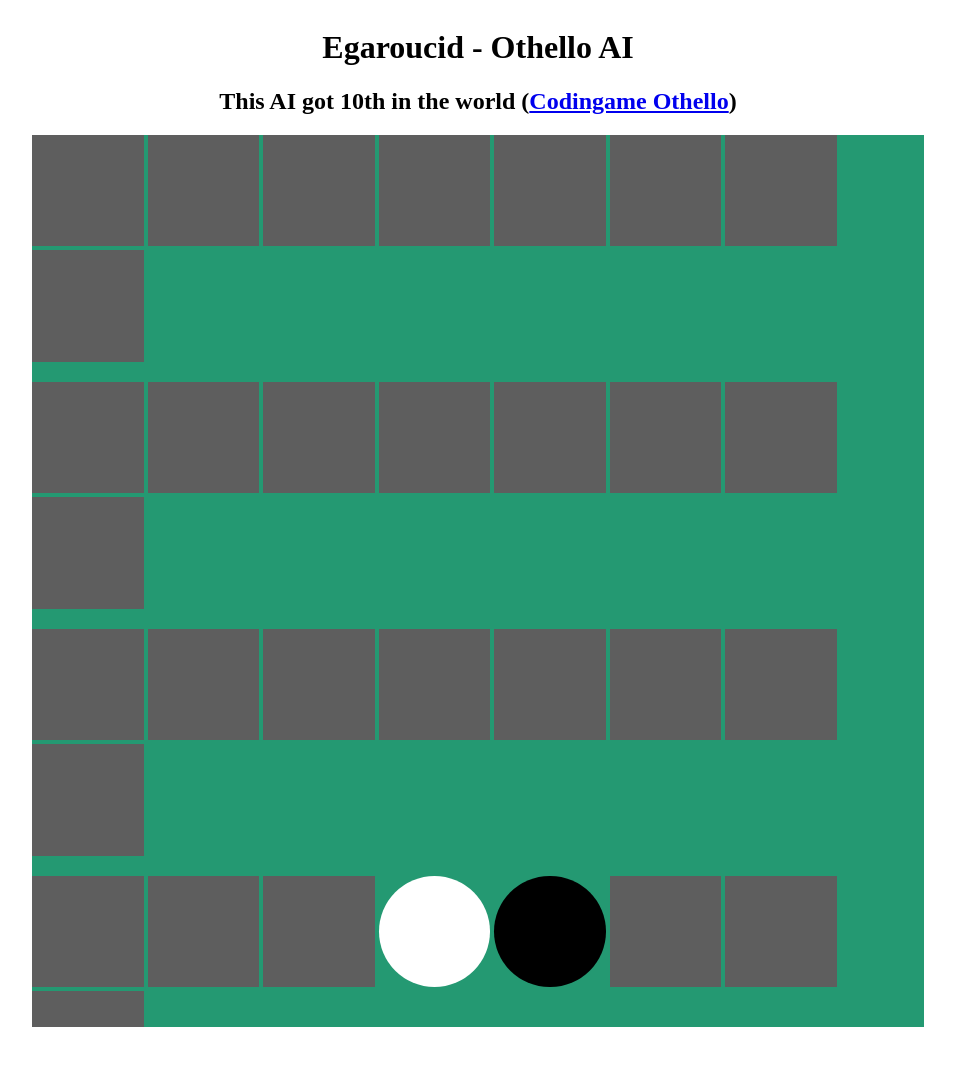
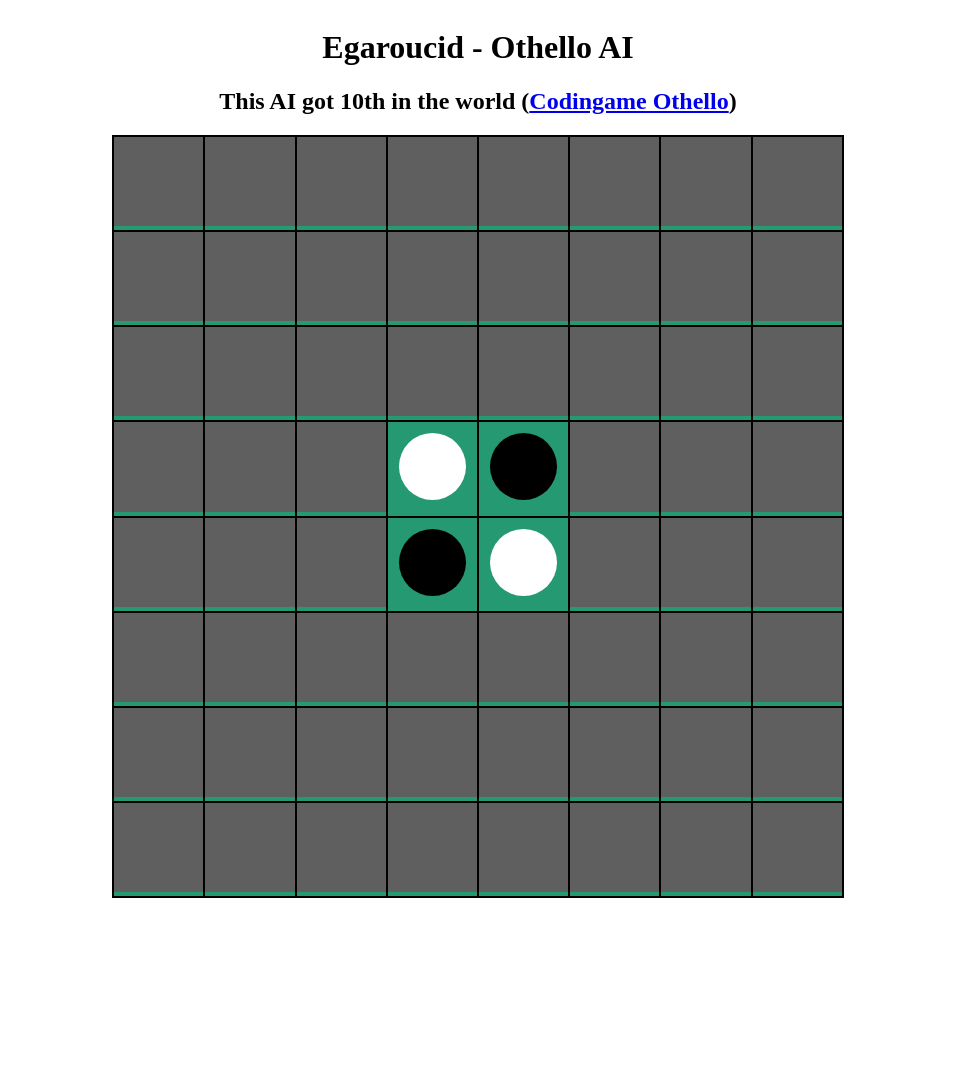
Before and after one commit to Nyanyan/Egaroucid_early, a Flask app: page / in a window 1280 px wide. Shown: the top 1066 px of the page, without its empty margins (162-1117 px from the left). Run offline with Flask 2, Linux system fonts and the light colour scheme.

Commit message:
has spaces

```diff
--- a/static/css/style.css
+++ b/static/css/style.css
@@ -5,42 +5,45 @@ html,body{
     text-align: center;
 }
 .board {
+    display: table;
     margin: auto;
     padding: 0px;
-    width: 80vmin;
-    height: 80vmin;
+    width: 64vmin;
+    height: 64vmin;
     background: rgb(36, 153, 114);
+    border-collapse: collapse;
 }
-.board_row {
+.cell {
+    display: table-cell;
+    text-align: center;
+    vertical-align: middle;
+    padding: 0px;
     margin: 0px;
-    letter-spacing: 0px;
+    border: 0.25vmin solid rgb(0, 0, 0);
 }
 .black_stone {
     margin: 0px;
-    width: 10vmin;
-    height: 10vmin;
+    width: 6vmin;
+    height: 6vmin;
     background-color: rgb(0, 0, 0);
     border-radius: 50%;
     text-align: center;
     display: inline-block;
-    _display: inline;
 }
 .white_stone {
     margin: 0px;
-    width: 10vmin;
-    height: 10vmin;
+    width: 6vmin;
+    height: 6vmin;
     background-color: rgb(255, 255, 255);
     border-radius: 50%;
     text-align: center;
     display: inline-block;
-    _display: inline;
 }
 .empty_stone {
     margin: 0px;
-    width: 10vmin;
-    height: 10vmin;
-    background-color: rgb(94, 94, 94);
+    width: 8vmin;
+    height: 8vmin;
+    background: rgb(95, 95, 95);
     text-align: center;
     display: inline-block;
-    _display: inline;
 }
--- a/templates/base.html
+++ b/templates/base.html
@@ -11,23 +11,21 @@
             <h1>Egaroucid - Othello AI</h1>
             <h2>This AI got 10th in the world (<a href="https://www.codingame.com/ide/puzzle/othello-1" target="_blank">Codingame Othello</a>)</h2>
         </div>
-        <div>
-            <div class="board">
+        <table class="board" border="1" align="center">
             {% for row in grid %}
-                    <p class="board_row">
+                <tr>
                 {% for stone in row %}
                     {% if stone == 0 %}
-                                <div class="black_stone"></div>
+                        <td class="cell"><span class="black_stone"></span></td>
                     {% elif stone == 1 %}
-                                <div class="white_stone"></div>
+                        <td class="cell"><span class="white_stone"></span></td>
                     {% else %}
-                                <div class="empty_stone"></div>
+                        <td class="cell"><span class="empty_stone"></span></td>
                     {% endif %}
                 {% endfor %}
-                    </p>
+                </tr>
             {% endfor %}
-            </div>
-        </div>
+        </table>
         <script src="static/js/script.js"></script>
     </body>
 </html>
```
Lines whose indentation alone changed are shown as unchanged.
